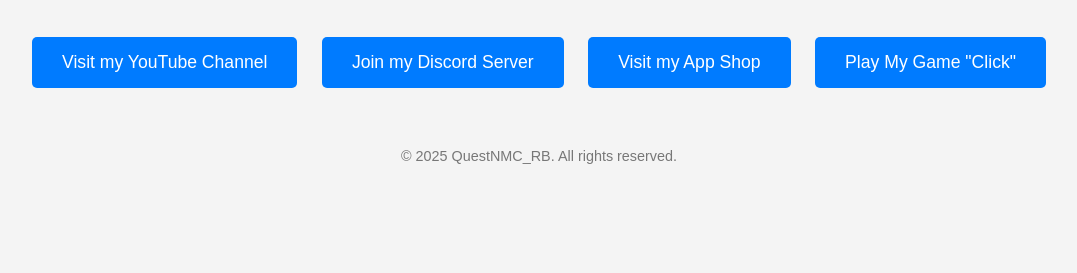
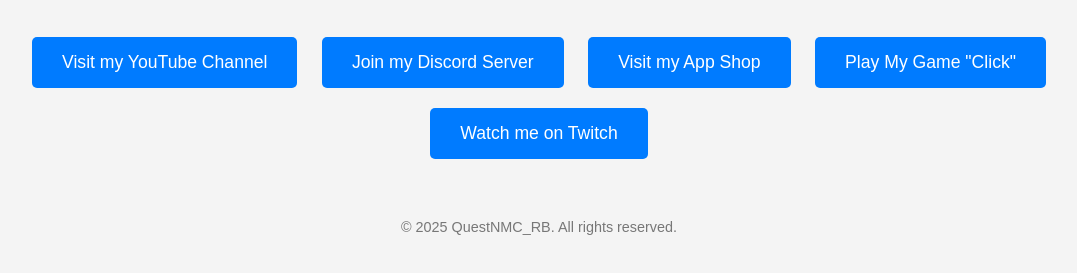
Before and after one commit to QuestNMCRB/website, a plain HTML site: page index.html in a window 1280 px wide. Shown: the part 167-440 px from the top of the page, without its empty margins (101-1178 px from the left). Drawn offline with Linux system fonts and the light colour scheme.

Commit message:
Add link to Twitch channel in index.html

```diff
--- a/index.html
+++ b/index.html
@@ -21,6 +21,7 @@
                 <a class="button" href="https://discord.gg/GytnX9vu" target="_blank">Join my Discord Server</a>
                 <a class="button" href="https://discord.com/channels/1084010288975720493/shop" target="_blank">Visit my App Shop</a>
                 <a class="button" href="https://questnmark.com/games/click/" target="_blank">Play My Game "Click"</a>
+                <a class="button" href="https://www.twitch.tv/questnmark69" target="_blank">Watch me on Twitch</a>
             </div>
         </main>
         <footer>
```
